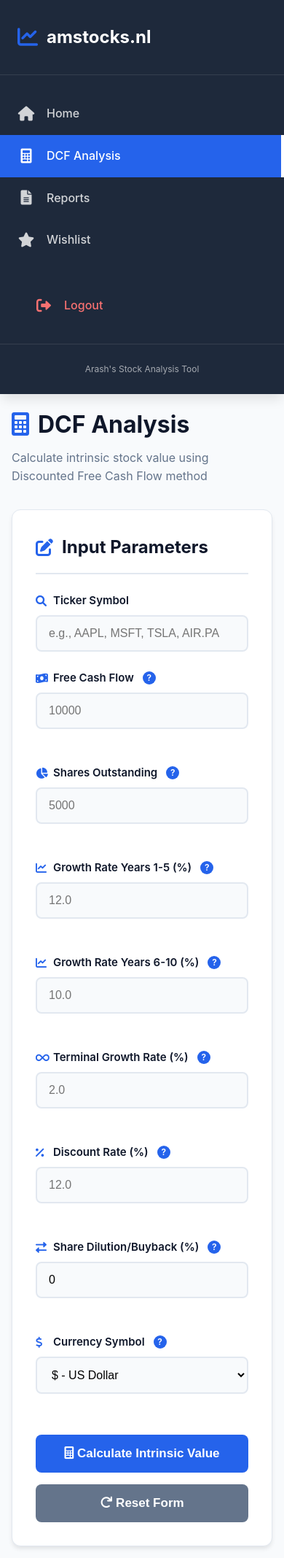
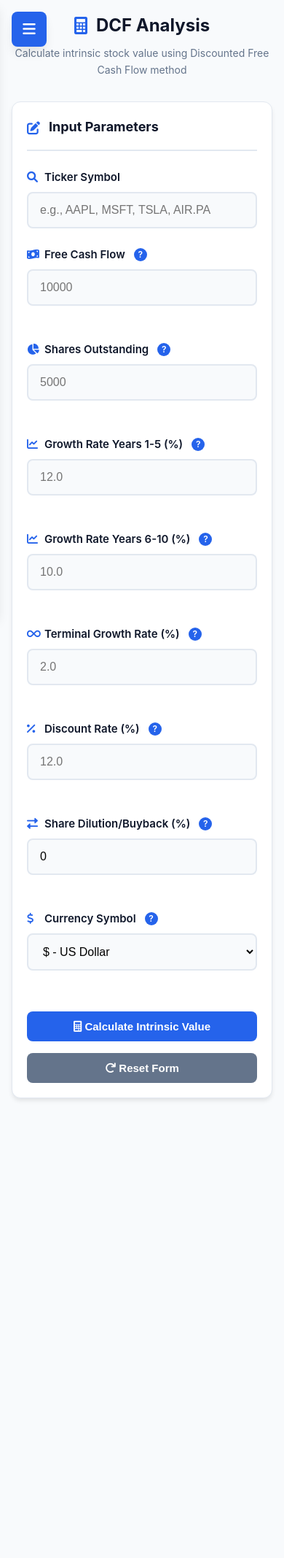
Before and after one commit to Arashi20/Stock_Portfolio_Dashboard_V2, a Flask app: page /dcf in a window 390 px wide. Shown: the whole page at 73% size. After the commit the page ends 1508 px from the top, so only its background shows below. Run offline with Flask 3, Linux system fonts and the light colour scheme; a user stored in the database is signed in.

Commit message:
Added toggle sidebar for small screens, made responsiveness better

```diff
--- a/static/styles.css
+++ b/static/styles.css
@@ -427,15 +427,114 @@ body {
     }
 }
 
+/* Mobile menu button - hidden on desktop */
+.mobile-menu-btn {
+    display: none;
+}
+
+.sidebar-backdrop {
+    display: none;
+}
+
 @media (max-width: 768px) {
+    /* Mobile menu button */
+    .mobile-menu-btn {
+        display: flex;
+        align-items: center;
+        justify-content: center;
+        position: fixed;
+        top: 1rem;
+        left: 1rem;
+        z-index: 1100;
+        width: 48px;
+        height: 48px;
+        background: var(--primary-color);
+        color: white;
+        border: none;
+        border-radius: 8px;
+        cursor: pointer;
+        box-shadow: var(--shadow-lg);
+        transition: all 0.3s ease;
+    }
+
+    .mobile-menu-btn:hover {
+        background: var(--primary-hover);
+        transform: scale(1.05);
+    }
+
+    .mobile-menu-btn i {
+        font-size: 1.25rem;
+    }
+
+    /* Backdrop overlay */
+    .sidebar-backdrop {
+        position: fixed;
+        top: 0;
+        left: 0;
+        right: 0;
+        bottom: 0;
+        background: rgba(0, 0, 0, 0.5);
+        z-index: 1050;
+        opacity: 0;
+        visibility: hidden;
+        transition: all 0.3s ease;
+    }
+
+    .sidebar-backdrop.active {
+        opacity: 1;
+        visibility: visible;
+    }
+
     .main-content {
         margin-left: 0;
-        padding: 1rem;
+        padding: 1.5rem 1rem;
+        padding-top: 5rem; /* Space for menu button */
     }
 
     .sidebar {
-        width: 100%;
-        position: relative;
+        position: fixed;
+        width: 280px;
+        height: 100vh;
+        left: -280px;
+        top: 0;
+        bottom: 0;
+        z-index: 1060;
+        transition: left 0.3s ease;
+        overflow-y: auto;
+    }
+
+    .sidebar.active {
+        left: 0;
+    }
+
+    .sidebar-header {
+        padding: 1.5rem;
+    }
+
+    .app-logo {
+        font-size: 1.25rem;
+    }
+
+    .sidebar-nav {
+        display: flex;
+        flex-direction: column;
+        padding: 0;
+    }
+
+    .nav-link {
+        padding: 1rem 1.5rem;
+        font-size: 1rem;
+        border-right: none;
+    }
+
+    .nav-link.active {
+        border-right: 4px solid white;
+    }
+
+    .sidebar-footer {
+        display: block;
+        padding: 1.5rem;
+        border-top: 1px solid rgba(255, 255, 255, 0.1);
     }
 
     .app-container {
@@ -443,11 +542,13 @@ body {
     }
 
     .page-title {
-        font-size: 2rem;
+        font-size: 1.75rem;
+        text-align: center;
     }
 
     .page-subtitle {
         font-size: 1rem;
+        text-align: center;
     }
 
     .action-cards {
@@ -742,6 +843,7 @@ body {
     color: var(--text-primary);
     display: flex;
     align-items: center;
+    justify-content: flex-start;
     gap: 0.75rem;
     margin-bottom: 0.5rem;
 }
@@ -1295,20 +1397,44 @@ body {
         -webkit-overflow-scrolling: touch;
     }
 
+    .dcf-page-title {
+        font-size: 1.75rem;
+        text-align: center;
+        justify-content: center;
+    }
+
+    .page-description {
+        text-align: center;
+        font-size: 0.9375rem;
+    }
+
+    .section-heading {
+        font-size: 1.125rem;
+    }
+
+    .form-control {
+        font-size: 1rem;
+    }
+
+    .btn {
+        font-size: 0.9375rem;
+        padding: 0.75rem 1.25rem;
+    }
+
     .analyses-table {
         min-width: 900px;
-        font-size: 0.75rem;
+        font-size: 0.8125rem;
     }
 
     .analyses-table th,
     .analyses-table td {
-        padding: 0.625rem 0.5rem;
+        padding: 0.75rem 0.625rem;
         white-space: nowrap;
     }
 
     .btn-action {
-        padding: 0.375rem 0.625rem;
-        font-size: 0.8125rem;
+        padding: 0.5rem 0.75rem;
+        font-size: 0.875rem;
     }
 }
 
@@ -1324,6 +1450,19 @@ body {
 
     .dcf-container {
         overflow-x: visible;
+        gap: 1.5rem;
+    }
+
+    .dcf-page-title {
+        font-size: 1.5rem;
+    }
+
+    .page-description {
+        font-size: 0.875rem;
+    }
+
+    .section-card {
+        padding: 1.25rem;
     }
 
     .saved-analyses-section {
@@ -1333,12 +1472,12 @@ body {
     }
 
     .analyses-table {
-        font-size: 0.7rem;
+        font-size: 0.75rem;
     }
 
     .analyses-table th,
     .analyses-table td {
-        padding: 0.5rem 0.375rem;
+        padding: 0.625rem 0.5rem;
     }
 }
 
--- a/templates/base.html
+++ b/templates/base.html
@@ -9,6 +9,14 @@
     {% block extra_css %}{% endblock %}
 </head>
 <body>
+    <!-- Mobile Menu Button -->
+    <button class="mobile-menu-btn" id="mobileMenuBtn" aria-label="Toggle menu">
+        <i class="fas fa-bars"></i>
+    </button>
+
+    <!-- Backdrop Overlay -->
+    <div class="sidebar-backdrop" id="sidebarBackdrop"></div>
+
     <div class="app-container">
         <!-- Sidebar Navigation -->
         {% include 'sidebar.html' %}
@@ -54,6 +62,51 @@
     </div>
 
     <script>
+        // Mobile sidebar toggle
+        const mobileMenuBtn = document.getElementById('mobileMenuBtn');
+        const sidebar = document.querySelector('.sidebar');
+        const backdrop = document.getElementById('sidebarBackdrop');
+        const navLinks = document.querySelectorAll('.nav-link');
+
+        function openSidebar() {
+            sidebar.classList.add('active');
+            backdrop.classList.add('active');
+            document.body.style.overflow = 'hidden';
+        }
+
+        function closeSidebar() {
+            sidebar.classList.remove('active');
+            backdrop.classList.remove('active');
+            document.body.style.overflow = '';
+        }
+
+        function toggleSidebar() {
+            if (sidebar.classList.contains('active')) {
+                closeSidebar();
+            } else {
+                openSidebar();
+            }
+        }
+
+        if (mobileMenuBtn) {
+            mobileMenuBtn.addEventListener('click', toggleSidebar);
+        }
+
+        if (backdrop) {
+            backdrop.addEventListener('click', closeSidebar);
+        }
+
+        // Close sidebar when clicking nav link on mobile
+        navLinks.forEach(link => {
+            link.addEventListener('click', () => {
+                if (window.innerWidth <= 768) {
+                    closeSidebar();
+                }
+            });
+        });
+    </script>
+
+    <script>
         // Delete modal functionality
         let deleteForm = null;
 
```
